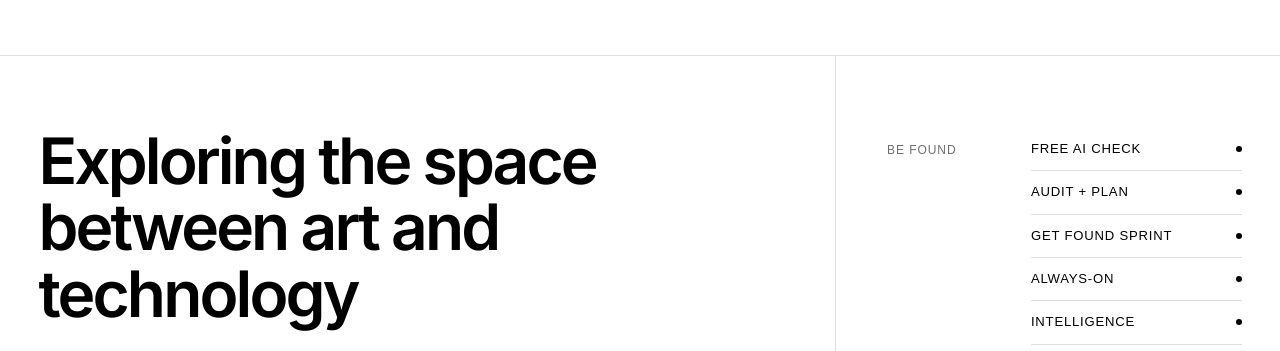
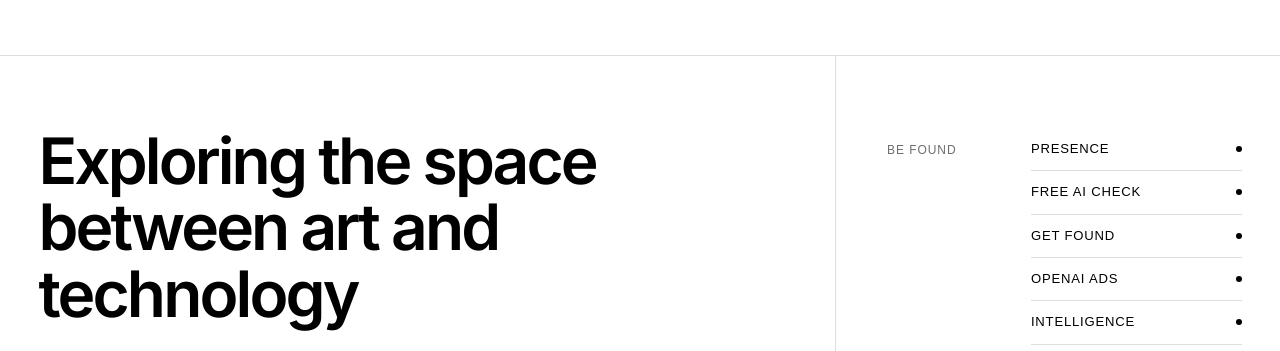
Before and after one commit to Calibre-Studio/getfound-site, a Next.js app: page / in a window 1280 px wide. Shown: the part 3100-3451 px from the top of the page. Built offline with nearby package versions, Linux system fonts and the light colour scheme; no server answers; a web font is replaced by a local one.

Commit message:
Footer: swap Be Found links to real destinations

```diff
--- a/app/page.jsx
+++ b/app/page.jsx
@@ -263,10 +263,10 @@ export default function Page() {
               <div className="footer-rowgroup">
                 <span className="footer-collabel">Be Found</span>
                 <ul className="footer-list">
+                  <li><a href="https://presence.calibrestudio.co/">Presence</a><span aria-hidden="true">•</span></li>
                   <li><a href={INDEXED}>Free AI check</a><span aria-hidden="true">•</span></li>
-                  <li><a href={STRIPE.audit}>Audit + Plan</a><span aria-hidden="true">•</span></li>
-                  <li><a href={STRIPE.sprint}>Get Found Sprint</a><span aria-hidden="true">•</span></li>
-                  <li><a href={STRIPE.starter}>Always-On</a><span aria-hidden="true">•</span></li>
+                  <li><a href="https://getfound.calibrestudio.co/">Get Found</a><span aria-hidden="true">•</span></li>
+                  <li><a href="https://ads.calibrestudio.co/">OpenAI Ads</a><span aria-hidden="true">•</span></li>
                   <li><a href={`${SITE}/intelligence`}>Intelligence</a><span aria-hidden="true">•</span></li>
                 </ul>
               </div>
```
